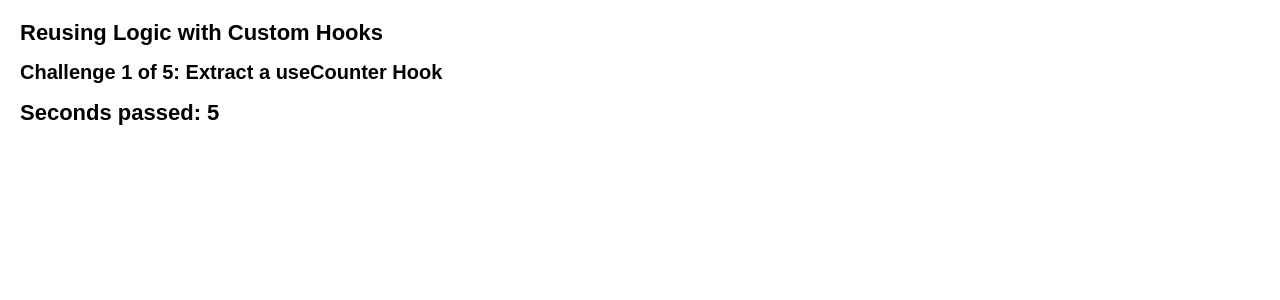
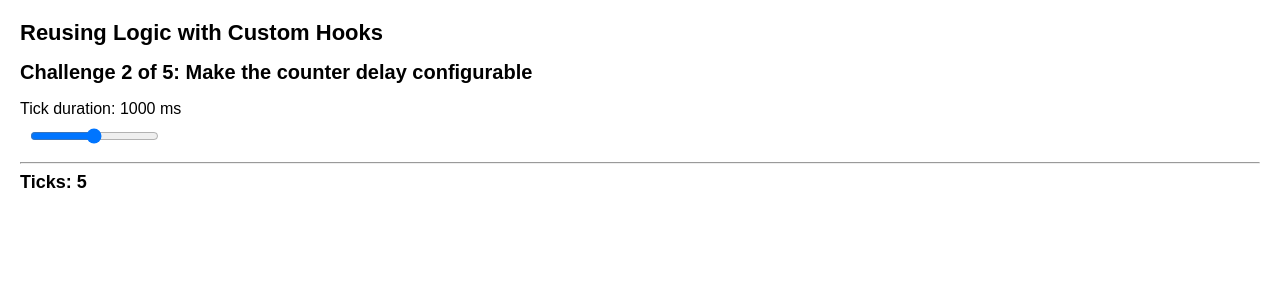
Before and after one commit to VladimirovMario/Sandbox, a React (Create React App) app in the folder 01. React documentation/02. Learn React/04. Escape Hatches/: page / in a window 1280 px wide. Shown: the top 300 px of the page. Built offline with nearby package versions, Linux system fonts and the light colour scheme.

Commit message:
Make the counter delay configurable

```diff
--- /dev/null
+++ b/01. React documentation/02. Learn React/04. Escape Hatches/src/components/ReusingLogicWithCustomHooks/MakeTheCounterDelayConfigurable/MakeTheCounterDelayConfigurable.js
@@ -0,0 +1,36 @@
+import { useState } from 'react';
+import { useCounter } from '../hooks/useCounter';
+
+export default function MakeTheCounterDelayConfigurable() {
+  return (
+    <>
+      <h2>Challenge 2 of 5: Make the counter delay configurable</h2>
+      <Counter />
+    </>
+  );
+}
+
+function Counter() {
+  const [delay, setDelay] = useState(1000);
+  const count = useCounter(delay);
+
+  return (
+    <>
+      <label>
+        Tick duration: {delay} ms
+        <br />
+        <input
+          type="range"
+          value={delay}
+          min={10}
+          max={2000}
+          onChange={(e) => {
+            setDelay(e.target.value);
+          }}
+        />
+      </label>
+      <hr />
+      <h3>Ticks: {count}</h3>
+    </>
+  );
+}
--- a/01. React documentation/02. Learn React/04. Escape Hatches/src/components/ReusingLogicWithCustomHooks/ReusingLogicWithCustomHooks.js
+++ b/01. React documentation/02. Learn React/04. Escape Hatches/src/components/ReusingLogicWithCustomHooks/ReusingLogicWithCustomHooks.js
@@ -1,4 +1,5 @@
-import ExtractAUseCounterHook from './ExtractAUseCounterHook/ExtractAUseCounterHook';
+import MakeTheCounterDelayConfigurable from './MakeTheCounterDelayConfigurable/MakeTheCounterDelayConfigurable';
+// import ExtractAUseCounterHook from './ExtractAUseCounterHook/ExtractAUseCounterHook';
 // import PlainCSSAnimation from './PlainCSSAnimation/PlainCSSAnimation';
 // import MoreThanOneWay from './MoreThanOneWay/MoreThanOneWay';
 // import CustomHooksHelpYouMigrate from './CustomHooksHelpYouMigrate/CustomHooksHelpYouMigrate';
@@ -10,7 +11,8 @@ export default function ReusingLogicWithCustomHooks() {
   return (
     <>
       <h1>Reusing Logic with Custom Hooks</h1>
-      <ExtractAUseCounterHook />
+      <MakeTheCounterDelayConfigurable />
+      {/* <ExtractAUseCounterHook /> */}
       {/* <PlainCSSAnimation /> */}
       {/* <MoreThanOneWay /> */}
       {/* <CustomHooksHelpYouMigrate /> */}
--- a/01. React documentation/02. Learn React/04. Escape Hatches/src/components/ReusingLogicWithCustomHooks/hooks/useCounter.js
+++ b/01. React documentation/02. Learn React/04. Escape Hatches/src/components/ReusingLogicWithCustomHooks/hooks/useCounter.js
@@ -1,17 +1,17 @@
 import { useState, useEffect } from 'react';
 
-export function useCounter() {
+export function useCounter(delay = 1000) {
   const [count, setCount] = useState(0);
 
   useEffect(() => {
     const countId = setInterval(() => {
       setCount((count) => count + 1);
-    }, 1000);
+    }, delay);
 
     return () => {
       clearInterval(countId);
     };
-  }, []);
+  }, [delay]);
 
   return count;
 }
```
